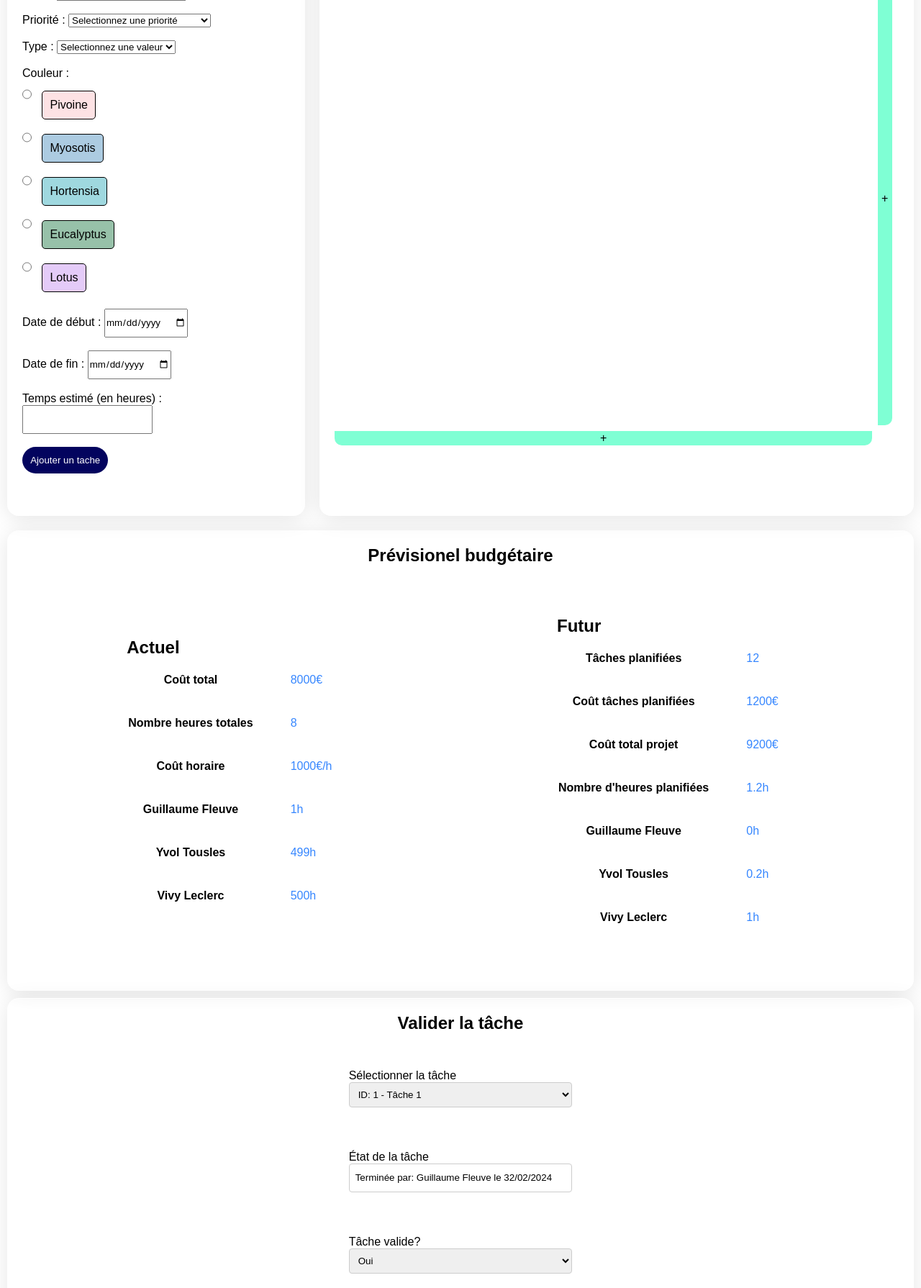
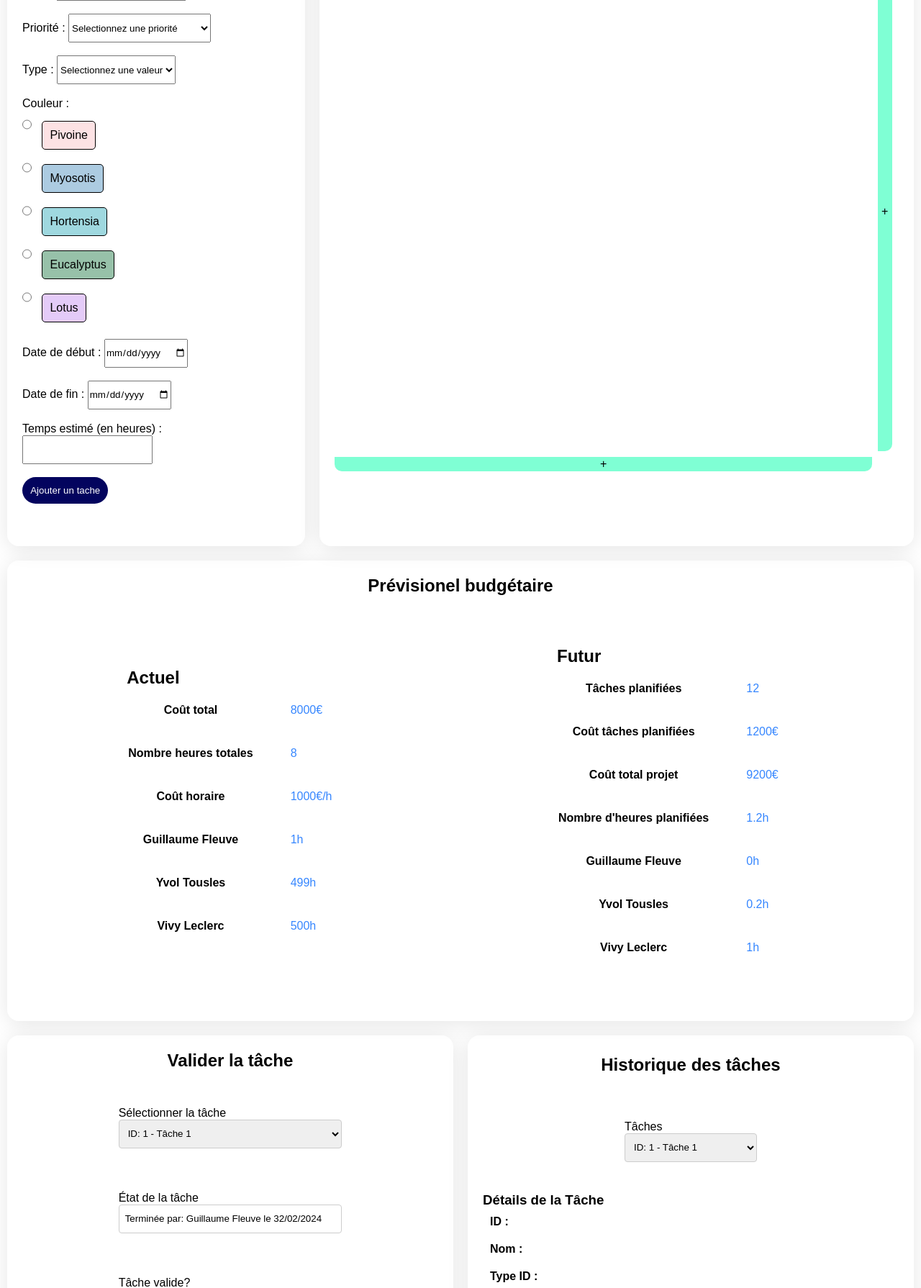
Before and after one commit to Varask/Estia_integration_project, a PHP site: page /PHP_controller/homepageController.php in a window 1280 px wide. Shown: the part 999-2789 px from the top of the page at 72% size. Run offline with PHP 8.4, Linux system fonts and the light colour scheme; the visitor is signed in with stand-in values (Sample User, id 1); data comes from the database, SQL or seed files in the repository; data that the repository does not hold is empty.

Commit message:
chore: Refactor homepage styling and structure for improved readability and maintainability

```diff
--- a/CSS/homePageStyle.css
+++ b/CSS/homePageStyle.css
@@ -67,6 +67,38 @@
     margin-top: 10px;
 }
 
+.structureNext {
+  display: flex;
+  flex-direction: row;
+}
+
+#validate {
+  width: 50%;
+  display: flex;
+  flex-direction: column;
+  justify-content: space-around;
+  align-items: center;
+}
+
+#history {
+  width: 50%;
+  display: flex;
+  flex-direction: column;
+  justify-content: space-around;
+  align-items: center;
+}
+
+.task-details {
+  width: 100%;
+  display: flex;
+  flex-direction: column;
+  justify-content: left;
+}
+
+.task-details p {
+  margin: 10px;
+}
+
 .container {
     width: auto;
     margin: 10px;
@@ -108,13 +140,6 @@
   margin: auto;
 }
 
-.validate {
-  display: flex;
-  flex-direction: row;
-  justify-content: space-around;
-  align-items: center;
-}
-
 .validate-button {
   display: flex;
   justify-content: center;
@@ -134,6 +159,14 @@
 }
 
 input {
+  display: inline-block;
+  width: auto;
+  white-space: wrap;
+  min-height: 40px;
+  line-height: 20px;
+}
+
+select {
   display: inline-block;
   width: auto;
   white-space: wrap;
@@ -173,12 +206,6 @@
 /* Styliser le bouton radio lui-même pour qu'il apparaisse mieux aligné */
 input[type="radio"] {
     margin-right: 5px; /* Espacer le bouton radio de son étiquette */
-}
-
-
-.financial {
-    background-color: #eee;
-    color: #555;
 }
 
 .toDo {
--- a/view/homepageView.html
+++ b/view/homepageView.html
@@ -1,6 +1,5 @@
 <!DOCTYPE html>
 <html lang="fr">
-
 <head>
 <meta charset="UTF-8">
 <meta name="viewport" content="width=device-width, initial-scale=1.0">
@@ -8,7 +7,6 @@
 <link rel="stylesheet" type="text/css" href="../CSS/dataTable.css">
 <title>Dashboard</title>
 </head>
-
 <body>
 <script>
     // Vérifier si la session est active
@@ -24,8 +22,7 @@
     <p>Welcome, <span id="userFullName"></span></p>
     </div>
     <div class="logout">
-            <button type="submit" onclick="window.location.href='../PHP_controller/logoutController.php';">Log
-                Out</button>
+    <button type="submit" onclick="window.location.href='../PHP_controller/logoutController.php';">Log Out</button>
     </div>
 </div>
 
@@ -42,8 +39,7 @@
 
 <div class="container" id="planning">
     <h2>Planning</h2>
-        <iframe class="calendar"
-            src="https://calendar.google.com/calendar/embed?height=600&wkst=1&ctz=Europe%2FParis&bgcolor=%23ffffff&src=ZnIuZnJlbmNoI2hvbGlkYXlAZ3JvdXAudi5jYWxlbmRhci5nb29nbGUuY29t&color=%23009688"></iframe>
+    <iframe class="calendar" src="https://calendar.google.com/calendar/embed?height=600&wkst=1&ctz=Europe%2FParis&bgcolor=%23ffffff&src=ZnIuZnJlbmNoI2hvbGlkYXlAZ3JvdXAudi5jYWxlbmRhci5nb29nbGUuY29t&color=%23009688"></iframe>
     <div class="chart">
         <div class="chart-row chart-period">
             <div class="chart-row-item">
@@ -56,7 +52,7 @@
                 <span></span><span></span><span></span>
                 <span></span><span></span><span></span>
                 <span></span><span></span><span></span>
-                <span></span><span></span> <span></span>
+                <span></span><span></span>	<span></span>
             </div>
             <div class="chart-row">
                 <div class="chart-row-item">1</div>
@@ -110,20 +106,15 @@
 
         <label for="pastel1">Couleur :</label> <br>
     <input type="radio" id="pastel1" name="couleur" value="0">
-                <label for="pastel1" style="background-color: #fde2e4; padding: 10px; border: 1px solid #000;">Pivoine
-                </label><br>
+    <label for="pastel1" style="background-color: #fde2e4; padding: 10px; border: 1px solid #000;">Pivoine   </label><br>
     <input type="radio" id="pastel2" name="couleur" value="1">
-                <label for="pastel2" style="background-color: #accbe1; padding: 10px; border: 1px solid #000;">Myosotis
-                </label><br>
+    <label for="pastel2" style="background-color: #accbe1; padding: 10px; border: 1px solid #000;">Myosotis  </label><br>
     <input type="radio" id="pastel3" name="couleur" value="2">
-                <label for="pastel3" style="background-color: #9fd8df; padding: 10px; border: 1px solid #000;">Hortensia
-                </label><br>
+    <label for="pastel3" style="background-color: #9fd8df; padding: 10px; border: 1px solid #000;">Hortensia </label><br>
     <input type="radio" id="pastel4" name="couleur" value="3">
-                <label for="pastel4"
-                    style="background-color: #97c1a9; padding: 10px; border: 1px solid #000;">Eucalyptus</label><br>
+    <label for="pastel4" style="background-color: #97c1a9; padding: 10px; border: 1px solid #000;">Eucalyptus</label><br>
     <input type="radio" id="pastel5" name="couleur" value="4">
-                <label for="pastel5" style="background-color: #e4cbf8; padding: 10px; border: 1px solid #000;">Lotus
-                </label><br><br>
+    <label for="pastel5" style="background-color: #e4cbf8; padding: 10px; border: 1px solid #000;">Lotus     </label><br><br>
 
         <label for="dateDebut">Date de début :</label>
         <input type="date" id="dateDebut" name="dateDebut" required><br><br>
@@ -230,6 +221,7 @@
     </div>
 </div>
 
+<div class="structureNext">
   <div class="container" id="validate">
       <h2>Valider la tâche</h2>
       <form>
@@ -262,6 +254,30 @@
       </form>
   </div>
 
+  <div class="container" id="history">
+      <h2>Historique des tâches</h2>
+      <div class="form-group">
+          <label for="tache-selection">Tâches</label>
+          <select id="tache-selection-2" onchange="updateTaskDetails()">
+              <option value="1" data-name="Tâche 1" data-id_type="2" data-id_state="3" data-is_validated="1" data-color="4" data-date_debut="2024-01-01" data-date_fin="2024-01-10" data-estimated_time="5" data-created_at="2024-05-16">ID: 1 - Tâche 1</option>
+              <option value="2" data-name="Tâche 2" data-id_type="3" data-id_state="2" data-is_validated="0" data-color="5" data-date_debut="2024-02-01" data-date_fin="2024-02-10" data-estimated_time="10" data-created_at="2024-05-16">ID: 2 - Tâche 2</option>
+              <option value="3" data-name="Tâche 3" data-id_type="1" data-id_state="1" data-is_validated="1" data-color="2" data-date_debut="2024-03-01" data-date_fin="2024-03-10" data-estimated_time="15" data-created_at="2024-05-16">ID: 3 - Tâche 3</option>
+          </select>
+      </div>
+      <div class="task-details">
+          <h3>Détails de la Tâche</h3>
+          <p><strong>ID :</strong> <span id="task-id"></span></p>
+          <p><strong>Nom :</strong> <span id="task-name"></span></p>
+          <p><strong>Type ID :</strong> <span id="task-id_type"></span></p>
+          <p><strong>État ID :</strong> <span id="task-id_state"></span></p>
+          <p><strong>Validée :</strong> <span id="task-is_validated"></span></p>
+          <p><strong>Couleur :</strong> <span id="task-color"></span></p>
+          <p><strong>Date de début :</strong> <span id="task-date_debut"></span></p>
+          <p><strong>Date de fin :</strong> <span id="task-date_fin"></span></p>
+          <p><strong>Temps estimé :</strong> <span id="task-estimated_time"></span></p>
+          <p><strong>Créé le :</strong> <span id="task-created_at"></span></p>
+      </div>
+  </div>
 </div>
 
 <footer class="footer">
@@ -277,8 +293,9 @@
 <script nomodule src="https://unpkg.com/ionicons@5.5.2/dist/ionicons/ionicons.js"></script>
 <script src="../JS/TableManager.js"></script>
 <script>
+    document.addEventListener("DOMContentLoaded", function() {
         let table = new TableManager("T1");
+    });
 </script>
 </body>
-
 </html>
```
Lines whose indentation alone changed are shown as unchanged.
